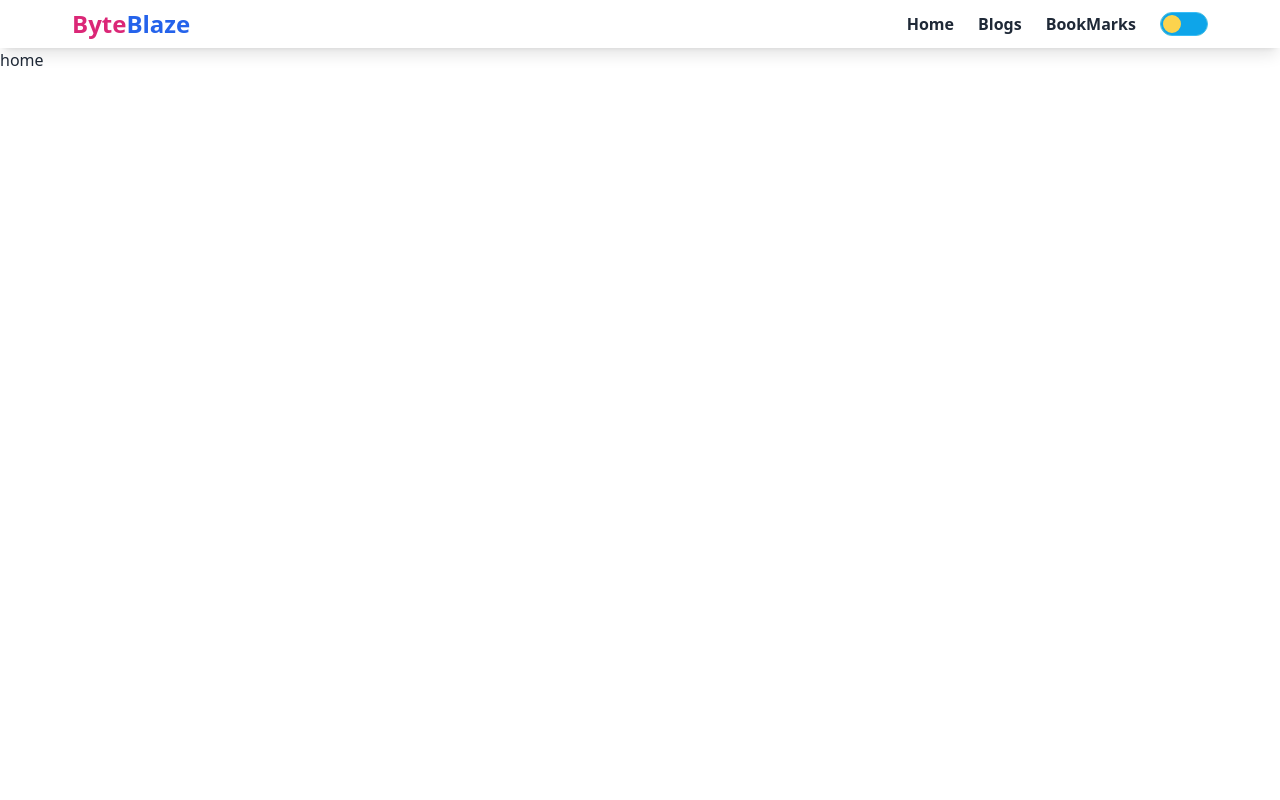
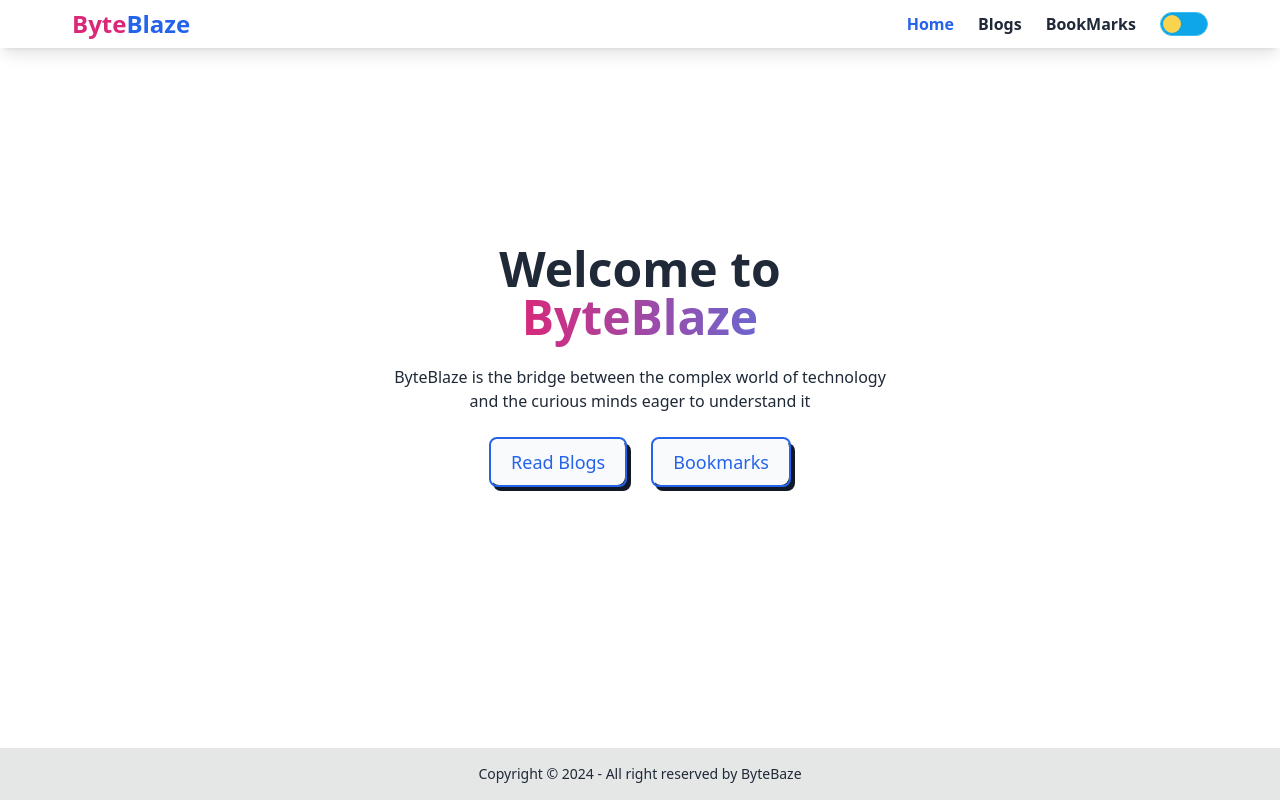
Before and after one commit to MdFuadAmir/ByteBlaze, a React (Vite) app: page / in a window 1280 px wide. Built offline with nearby package versions, Linux system fonts and the light colour scheme.

Commit message:
added hero section

```diff
--- /dev/null
+++ b/src/Components/Footer/Footer.jsx
@@ -0,0 +1,13 @@
+import React from 'react';
+
+const Footer = () => {
+    return (
+        <footer className="footer footer-center bg-base-300 text-base-content p-4">
+            <aside>
+                <p>Copyright © {new Date().getFullYear()} - All right reserved by ByteBaze</p>
+            </aside>
+            </footer>
+    );
+};
+
+export default Footer;
--- /dev/null
+++ b/src/Components/Hero/Hero.jsx
@@ -0,0 +1,38 @@
+import { Link } from "react-router-dom";
+
+
+const Hero = () => {
+    return (
+        <div className="hero -mt-16">
+  <div className="hero-content text-center">
+    <div className="max-w-lg">
+      <h1 className="text-5xl font-bold">Welcome to <span className="bg-gradient-to-r from-pink-600 via-blue-500 to-blue-600 text-transparent bg-clip-text bg-300% animate-gradient">ByteBlaze</span></h1>
+      <p className="py-6">
+      ByteBlaze is the bridge between the complex world of technology and the curious minds eager to understand it
+      </p>
+      <div className="flex justify-center items-center gap-6">
+        <Link to='/blogs' className="relative inline-block text-lg group">
+    <span class="relative z-10 block px-5 py-3 overflow-hidden font-medium leading-tight text-blue-600 transition-colors duration-300 ease-out border-2 border-blue-600 rounded-lg group-hover:text-white">
+        <span className="absolute inset-0 w-full h-full px-5 py-3 rounded-lg bg-gray-50"></span>
+        <span className="absolute left-0 w-48 h-48 -ml-2 transition-all duration-300 origin-top-right -rotate-90 -translate-x-full translate-y-12 bg-blue-600 group-hover:-rotate-180 ease"></span>
+        <span className="relative">Read Blogs</span>
+    </span>
+    <span className="absolute bottom-0 right-0 w-full h-12 -mb-1 -mr-1 transition-all duration-200 ease-linear bg-gray-900 rounded-lg group-hover:mb-0 group-hover:mr-0" data-rounded="rounded-lg"></span>
+</Link>
+        <Link to='/bookmarks' className="relative inline-block text-lg group">
+    <span class="relative z-10 block px-5 py-3 overflow-hidden font-medium leading-tight text-blue-600 transition-colors duration-300 ease-out border-2 border-blue-600 rounded-lg group-hover:text-white">
+        <span className="absolute inset-0 w-full h-full px-5 py-3 rounded-lg bg-gray-50"></span>
+        <span className="absolute left-0 w-48 h-48 -ml-2 transition-all duration-300 origin-top-right -rotate-90 -translate-x-full translate-y-12 bg-blue-600 group-hover:-rotate-180 ease"></span>
+        <span className="relative">Bookmarks</span>
+    </span>
+    <span className="absolute bottom-0 right-0 w-full h-12 -mb-1 -mr-1 transition-all duration-200 ease-linear bg-gray-900 rounded-lg group-hover:mb-0 group-hover:mr-0" data-rounded="rounded-lg"></span>
+</Link>
+      </div>
+    </div>
+  </div>
+</div>
+
+    );
+};
+
+export default Hero;
--- a/src/Components/Navber/Navber.jsx
+++ b/src/Components/Navber/Navber.jsx
@@ -2,9 +2,9 @@ import { useEffect, useState } from "react";
 import { NavLink } from "react-router-dom";
 
 const navberData = <>
-    <NavLink to={"/"}>Home</NavLink>
-    <NavLink to={"/blogs"}>Blogs</NavLink>
-    <NavLink to={"/bookmarks"}>BookMarks</NavLink>
+    <NavLink to={"/"} className={({isActive})=> isActive? 'font-bold text-blue-600': ""}>Home</NavLink>
+    <NavLink to={"/blogs"} className={({isActive})=> isActive? 'font-bold text-blue-600': ""}>Blogs</NavLink>
+    <NavLink to={"/bookmarks"} className={({isActive})=> isActive? 'font-bold text-blue-600': ""}>BookMarks</NavLink>
 </>
 const Navber = () => {
     const [theme,setTheme] = useState("light");
--- a/src/Pages/Home/Home.jsx
+++ b/src/Pages/Home/Home.jsx
@@ -1,9 +1,11 @@
 import React from 'react';
-
+import Hero from '../../Components/Hero/Hero';
+import wave from"../../assets/wave.svg"
 const Home = () => {
     return (
-        <div>
-            home
+        <div className='flex relative flex-col items-center justify-center min-h-[calc(100vh-100px)]'>
+            <Hero/>
+            <img className='absolute bottom-0 w-full' src={wave} alt="" />
         </div>
     );
 };
--- a/src/Root/Root.jsx
+++ b/src/Root/Root.jsx
@@ -1,5 +1,6 @@
 import { Outlet } from "react-router-dom";
 import Navber from "../Components/Navber/Navber";
+import Footer from "../Components/Footer/Footer";
 
 
 const Root = () => {
@@ -8,7 +9,10 @@ const Root = () => {
             <div className="h-12">
             <Navber/>
             </div>
+            <div className="min-h-[calc(100vh-100px)]">
             <Outlet/>
+            </div>
+            <Footer/>
         </div>
     );
 };
--- a/tailwind.config.js
+++ b/tailwind.config.js
@@ -5,10 +5,25 @@ export default {
     "./src/**/*.{js,ts,jsx,tsx}",
   ],
   theme: {
-    extend: {},
+    extend: {
+      keyframes: {
+        animatedgradient: {
+          '0%': { backgroundPosition: '0% 50%' },
+          '50%': { backgroundPosition: '100% 50%' },
+          '100%': { backgroundPosition: '0% 50%' },
+        },
+      },
+      backgroundSize: {
+        '300%': '300%',
+      },
+      animation: {
+        gradient: 'animatedgradient 6s ease infinite alternate',
+      },
+    },
   },
-  plugins: [require('daisyui')],
-  daisyui: {
-    themes: ["light", "synthwave"],
-  },
+
+plugins: [require('daisyui')],
+daisyui: {
+  themes: ["light", "synthwave"],
+ },
 }
```
Also changed, not shown: src/index.css (line endings or trailing spaces).
